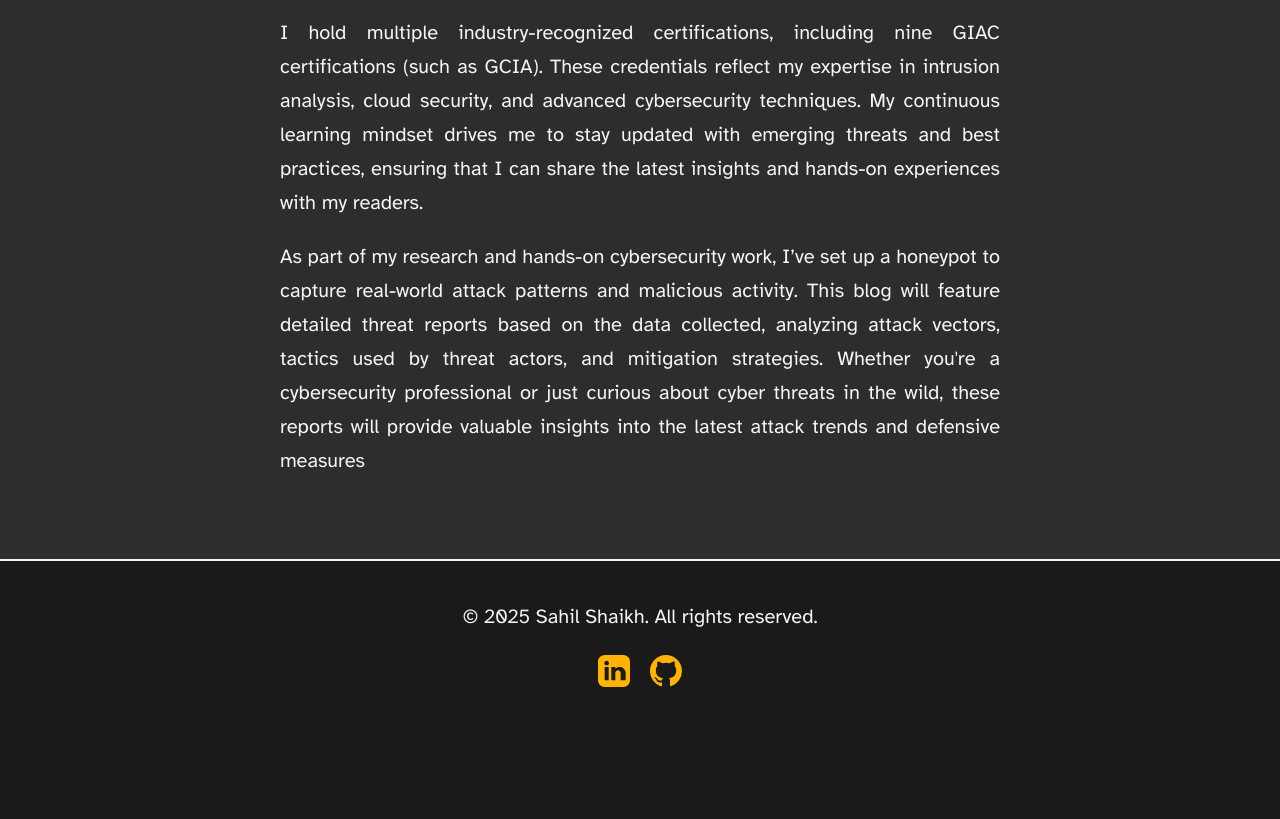
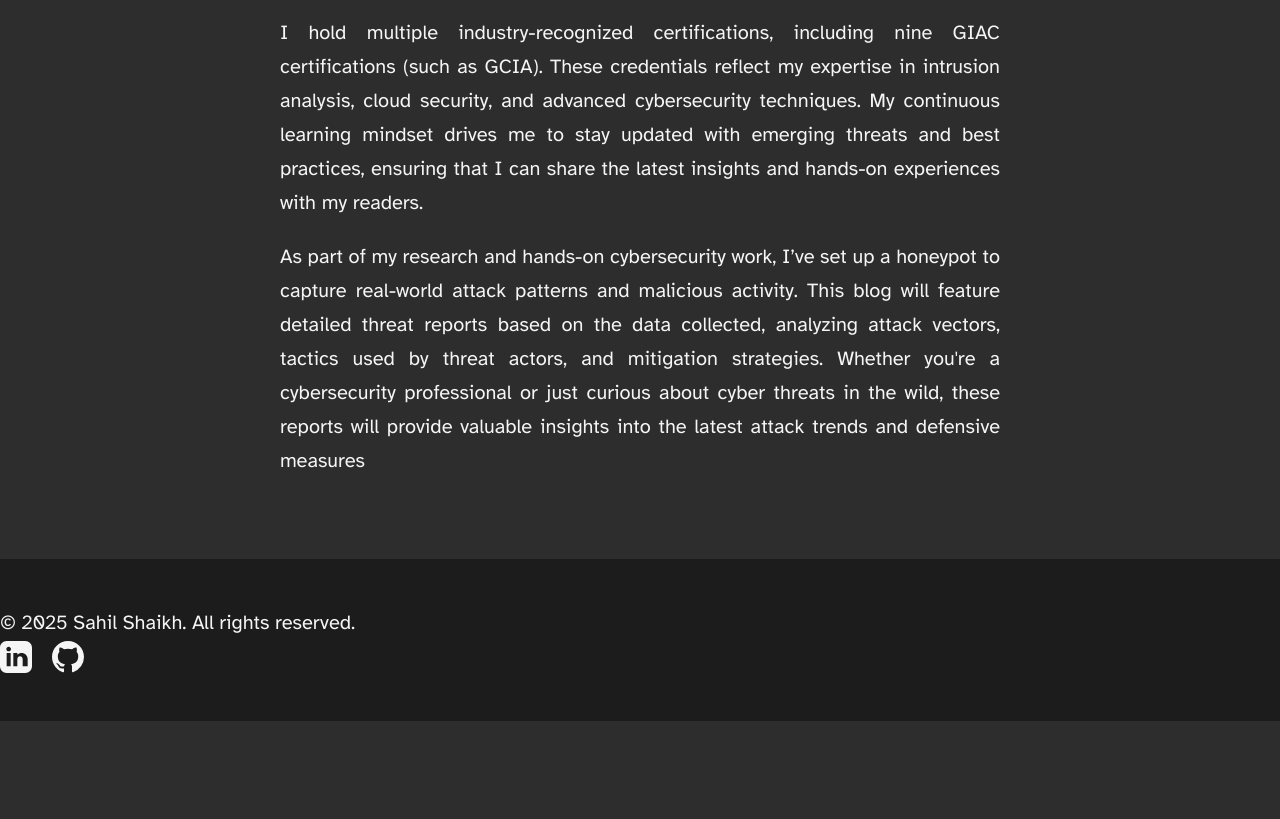
Before and after one commit to EL3CTRO-9/sparkling-hall-ef8c, an Astro site: page / in a window 1280 px wide. Shown: the part 490-1309 px from the top of the page. After the commit the page ends 1211 px from the top, so only its background shows below. Built offline with nearby package versions, Linux system fonts and the light colour scheme; Astro itself is replaced by a stand-in of ours.

Commit message:
Update global.css

```diff
--- a/src/styles/global.css
+++ b/src/styles/global.css
@@ -19,6 +19,7 @@
     0 16px 32px rgba(var(--gray), 30%);
 }
 
+/* Font setup */
 @font-face {
   font-family: "Atkinson";
   src: url("/fonts/atkinson-regular.woff") format("woff");
@@ -65,9 +66,7 @@
 h4 { font-size: 1.563em; }
 h5 { font-size: 1.25em; }
 
-  strong, b {
-    font-weight: 700;
-  }
+strong, b { font-weight: 700; }
 
 a {
   color: var(--link-color);
@@ -78,13 +77,9 @@
   color: var(--accent);
 }
 
-  p {
-    margin-bottom: 1em;
-  }
+p { margin-bottom: 1em; }
 
-  .prose p {
-    margin-bottom: 2em;
-  }
+.prose p { margin-bottom: 2em; }
 
 textarea, input {
   width: 100%;
@@ -95,9 +90,7 @@
   padding: 8px;
 }
 
-  table {
-    width: 100%;
-  }
+table { width: 100%; }
 
 img {
   max-width: 100%;
@@ -118,9 +111,7 @@
   background-color: #222;
 }
 
-  pre > code {
-    all: unset;
-  }
+pre > code { all: unset; }
 
 blockquote {
   border-left: 4px solid var(--accent);
@@ -134,14 +125,11 @@
   border-top: 1px solid gray;
 }
 
-  /* ============================= */
-  /* Header & Navigation Styles    */
-  /* ============================= */
-
+/* Header Styles */
 header {
   margin: 0;
   padding: 0 1em;
-    background: #1a1a1a; /* Darker Grey */
+  background: var(--header-footer-bg);
   color: var(--primary-text);
   box-shadow: var(--box-shadow);
   border-bottom: 2px solid var(--primary-text);
@@ -173,10 +161,7 @@
   border-bottom-color: var(--accent);
 }
 
-  /* ============================= */
-  /* Social Links                  */
-  /* ============================= */
-
+/* Social Links */
 .social-links {
   display: flex;
   gap: 1em;
@@ -196,35 +181,66 @@
   }
 }
 
-  /* ============================= */
-  /* Footer Styles                  */
-  /* ============================= */
-
+/* Footer Styles */
 footer {
-    padding: 2em 1em 6em;
-    background: #1a1a1a; /* Darker Grey */
+  padding: 3rem 0;
   color: var(--primary-text);
-    text-align: center;
-    border-top: 2px solid var(--primary-text);
+  background: var(--header-footer-bg);
+  margin-top: auto;
 }
 
-  footer .social-links {
-    justify-content: center;
-    margin-top: 1em;
+footer .footer__columns {
+  display: flex;
+  justify-content: space-between;
+  flex-wrap: wrap;
 }
 
-  footer .social-links a {
+footer .footer__col-title {
+  font-size: 1.6rem;
+  margin-bottom: 2rem;
+  text-transform: uppercase;
+  display: flex;
+  align-items: center;
+}
+
+footer .footer__col-title span {
+  margin-left: 1rem;
+}
+
+footer a {
+  display: flex;
+  align-items: center;
+  color: var(--primary-text);
+  text-decoration: none;
+}
+
+footer a span {
+  margin-left: 1rem;
+}
+
+footer .footer__nav-list {
+  display: flex;
+  flex-direction: column;
+  gap: 1.5rem;
+}
+
+footer .footer__copyrights {
+  padding-top: 3rem;
+  margin-top: 3rem;
+  border-top: 1px solid rgba(255, 255, 255, 0.2);
+  text-align: center;
+}
+
+footer .footer__copyrights a {
+  margin-left: 0.5rem;
   color: var(--accent);
 }
 
-  footer .social-links a:hover {
+footer .footer__copyrights a:hover {
   color: var(--secondary-accent);
 }
 
-  /* ============================= */
-  /* Accessibility Helpers          */
-  /* ============================= */
-
+/* Accessibility */
 .sr-only {
   border: 0;
   padding: 0;
@@ -238,15 +254,18 @@
   white-space: nowrap;
 }
 
-  /* ============================= */
-  /* Responsive Design             */
-  /* ============================= */
-
+/* Responsive Design */
 @media (max-width: 720px) {
   body {
     font-size: 18px;
   }
+
   main {
     padding: 1em;
   }
+
+  footer .footer__columns {
+    flex-direction: column;
+    gap: 2rem;
   }
+}
```
Lines whose indentation alone changed are shown as unchanged.
